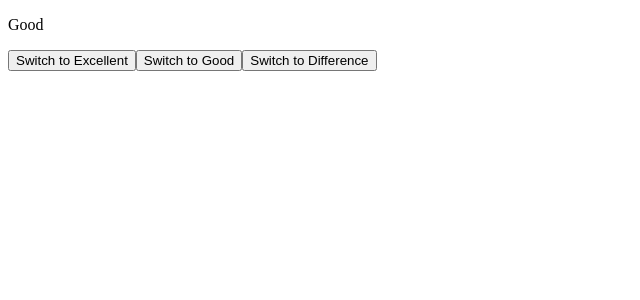
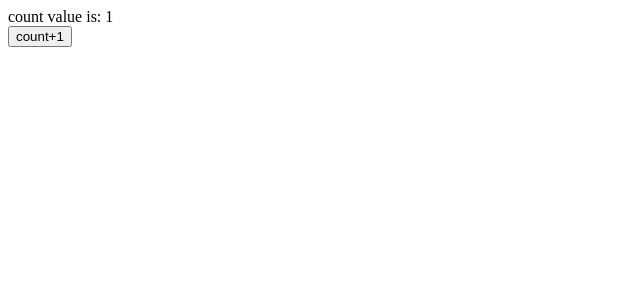
Before and after one commit to AzizjonShamsiyev/hello-vite, a Vue app: page / in a window 1280 px wide. Shown: the top 300 px of the page, without its empty margins (0-640 px from the left). Built offline with nearby package versions, Linux system fonts and the light colour scheme.

Commit message:
Add EventObject component - handle click events with dynamic button border styling

```diff
--- /dev/null
+++ b/src/components/EventObject.vue
@@ -0,0 +1,17 @@
+<template>
+    <div>count value is: {{ count }}</div>
+    <button @click="addCount">count+1</button>
+</template>
+<script setup>
+    import { ref } from 'vue';
+    const count = ref(1);
+    const addCount = event => {
+        count.value ++;
+        if (count.value%2 === 0) {
+            event.target.style.border = '3px dotted';
+        }
+        else {
+            event.target.style.border = '3px solid';
+        }
+    }
+</script>
--- a/src/main.js
+++ b/src/main.js
@@ -1,5 +1,5 @@
 import { createApp } from 'vue'
 import './style.css'
-import App from './components/vif.vue'
+import App from './components/EventObject.vue'
 
 createApp(App).mount('#app')
```
